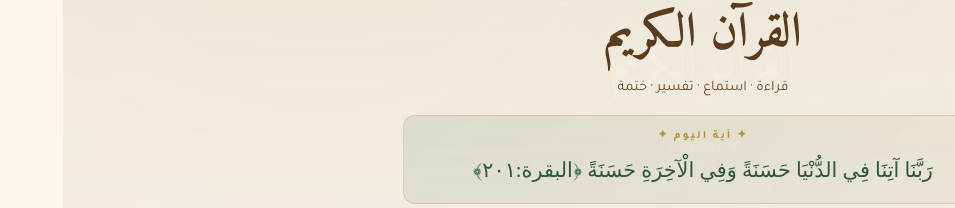
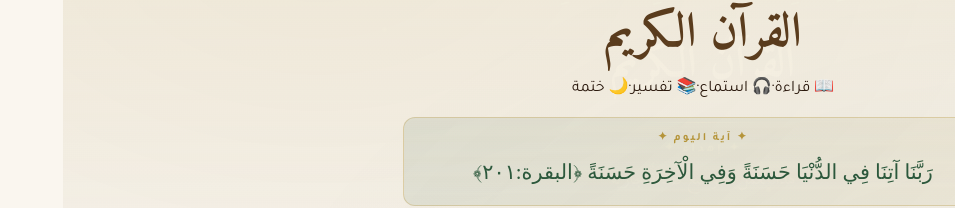
Before and after one commit to rainbow6huss-a11y/quran-kareem, a Next.js app: page / in a window 1280 px wide. Shown: the part 212-420 px from the top of the page, without its empty margins (325-1280 px from the left). Built offline with nearby package versions, Linux system fonts and the light colour scheme; no server answers; a web font is replaced by a local one.

Commit message:
Add files via upload

```diff
--- a/pages/index.js
+++ b/pages/index.js
@@ -73,7 +73,15 @@ export default function Home({ toggleDark, dark, showToast, user, onAuth }) {
         <div className={styles.ornament}>❧ ✦ ❧</div>
         <div className={styles.bismillah}>بِسْمِ اللَّهِ الرَّحْمَٰنِ الرَّحِيمِ</div>
         <h1 className={styles.title}>القرآن الكريم</h1>
-        <p className={styles.sub}>قراءة · استماع · تفسير · ختمة</p>
+        <div className={styles.subLinks}>
+          <Link href="/surah/1" className={styles.subLink}>📖 قراءة</Link>
+          <span className={styles.subDot}>·</span>
+          <Link href="/surah/1#listen" className={styles.subLink}>🎧 استماع</Link>
+          <span className={styles.subDot}>·</span>
+          <Link href="/surah/1#tafsir" className={styles.subLink}>📚 تفسير</Link>
+          <span className={styles.subDot}>·</span>
+          <Link href="/khatma" className={styles.subLink}>🌙 ختمة</Link>
+        </div>
         <div className={styles.ayahBox}>
           <div className={styles.ayahLabel}>✦ آية اليوم ✦</div>
           <div className={styles.ayahText}>{ayah}</div>
@@ -127,12 +135,31 @@ export default function Home({ toggleDark, dark, showToast, user, onAuth }) {
           <div className={styles.stat}><span>١١٤</span> سورة كريمة</div>
         </div>
 
+        {/* Jump to juz */}
+        <div className={styles.juzJump}>
+          <span className={styles.juzLabel}>انتقل إلى الجزء:</span>
+          <div className={styles.juzBtns}>
+            {[1,5,10,15,20,25,30].map(j => (
+              <button key={j} className={styles.juzBtn} onClick={() => {
+                const el = document.getElementById(`juz-${j}`);
+                if(el) el.scrollIntoView({behavior:'smooth', block:'start'});
+              }}>{j}</button>
+            ))}
+          </div>
+        </div>
+
         {loading ? (
           <SurahListSkeleton />
         ) : (
           <div className={styles.grid}>
-            {filtered.map(s => (
-              <Link key={s.number} href={`/surah/${s.number}`} className={styles.card}>
+            {filtered.map(s => {
+              const juzEntry = Object.entries({1:1,2:2,3:3,4:4,5:5,6:6,7:7,8:8,9:9,10:10,11:11,12:12,13:13,14:15,15:17,16:18,17:19,18:20,19:21,20:22,21:23,22:24,23:25,24:27,25:29,26:31,27:33,28:36,29:40,30:67}).find(([,sNum]) => sNum === s.number);
+              return (
+              <div key={s.number} id={juzEntry ? `juz-${juzEntry[0]}` : undefined}>
+              {juzEntry && (
+                <div className={styles.juzMarker}>الجزء {juzEntry[0]}</div>
+              )}
+              <Link href={`/surah/${s.number}`} className={styles.card}>
                 <div className={styles.cardNum}>{s.number}</div>
                 <div className={styles.cardInfo}>
                   <div className={styles.cardName}>{s.name}</div>
@@ -140,7 +167,9 @@ export default function Home({ toggleDark, dark, showToast, user, onAuth }) {
                 </div>
                 <div className={styles.cardEn}>{s.englishName}</div>
               </Link>
-            ))}
+              </div>
+            );
+            })}
           </div>
         )}
       </div>
```
